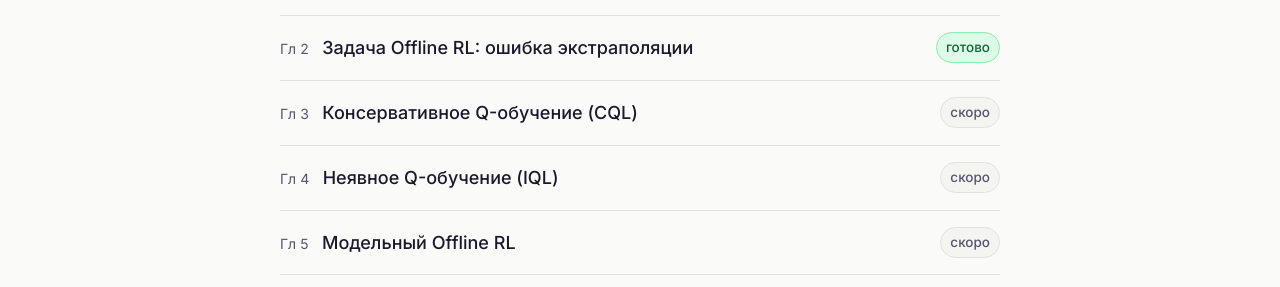
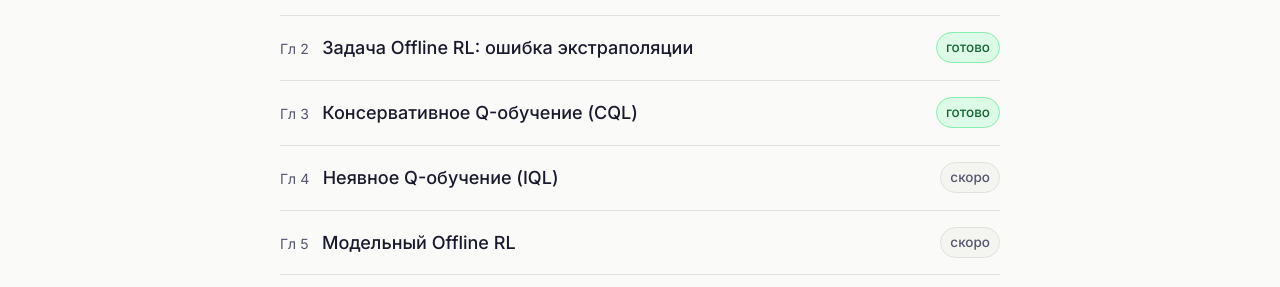
Before and after one commit to corba777/offline-rl-book, a Jekyll site: the page ru.html, which Jekyll copies as it is, in a window 1280 px wide. Shown: the part 612-899 px from the top of the page. Built offline with Jekyll 4.4.1, drawn with Linux system fonts in a browser that asks for light colours.

Commit message:
Fix: ch3 link active in ru.html

```diff
--- a/ru.html
+++ b/ru.html
@@ -49,7 +49,7 @@
   <ul class="toc">
     <li><a href="/offline-rl-book/ru/chapter1.html"><span><span class="ch-num">Гл 1</span>Поведенческое клонирование</span><span class="ch-status ready">готово</span></a></li>
     <li><a href="/offline-rl-book/ru/chapter2.html"><span><span class="ch-num">Гл 2</span>Задача Offline RL: ошибка экстраполяции</span><span class="ch-status ready">готово</span></a></li>
-    <li><a href="#"><span><span class="ch-num">Гл 3</span>Консервативное Q-обучение (CQL)</span><span class="ch-status">скоро</span></a></li>
+    <li><a href="/offline-rl-book/ru/chapter3.html"><span><span class="ch-num">Гл 3</span>Консервативное Q-обучение (CQL)</span><span class="ch-status ready">готово</span></a></li>
     <li><a href="#"><span><span class="ch-num">Гл 4</span>Неявное Q-обучение (IQL)</span><span class="ch-status">скоро</span></a></li>
     <li><a href="#"><span><span class="ch-num">Гл 5</span>Модельный Offline RL</span><span class="ch-status">скоро</span></a></li>
     <li><a href="#"><span><span class="ch-num">Гл 6</span>Физически-обоснованный Offline RL</span><span class="ch-status">скоро</span></a></li>
```
